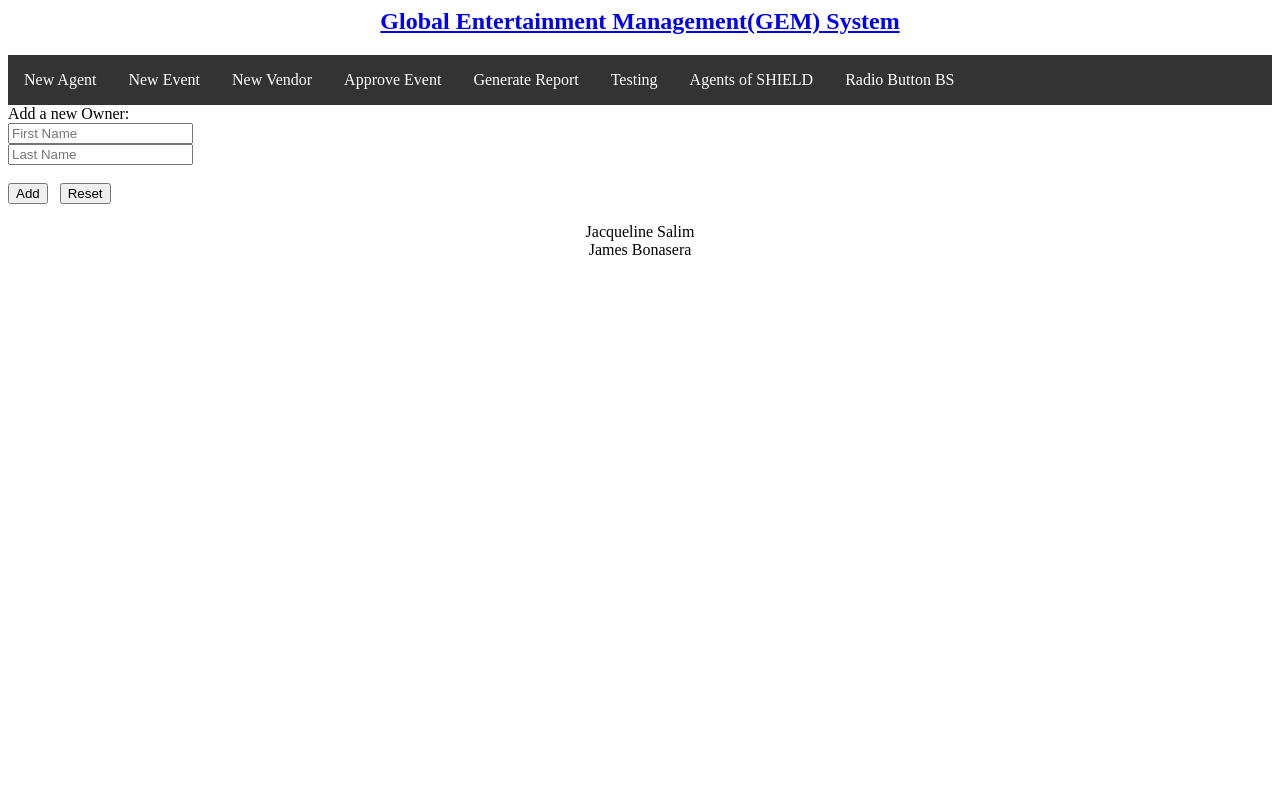
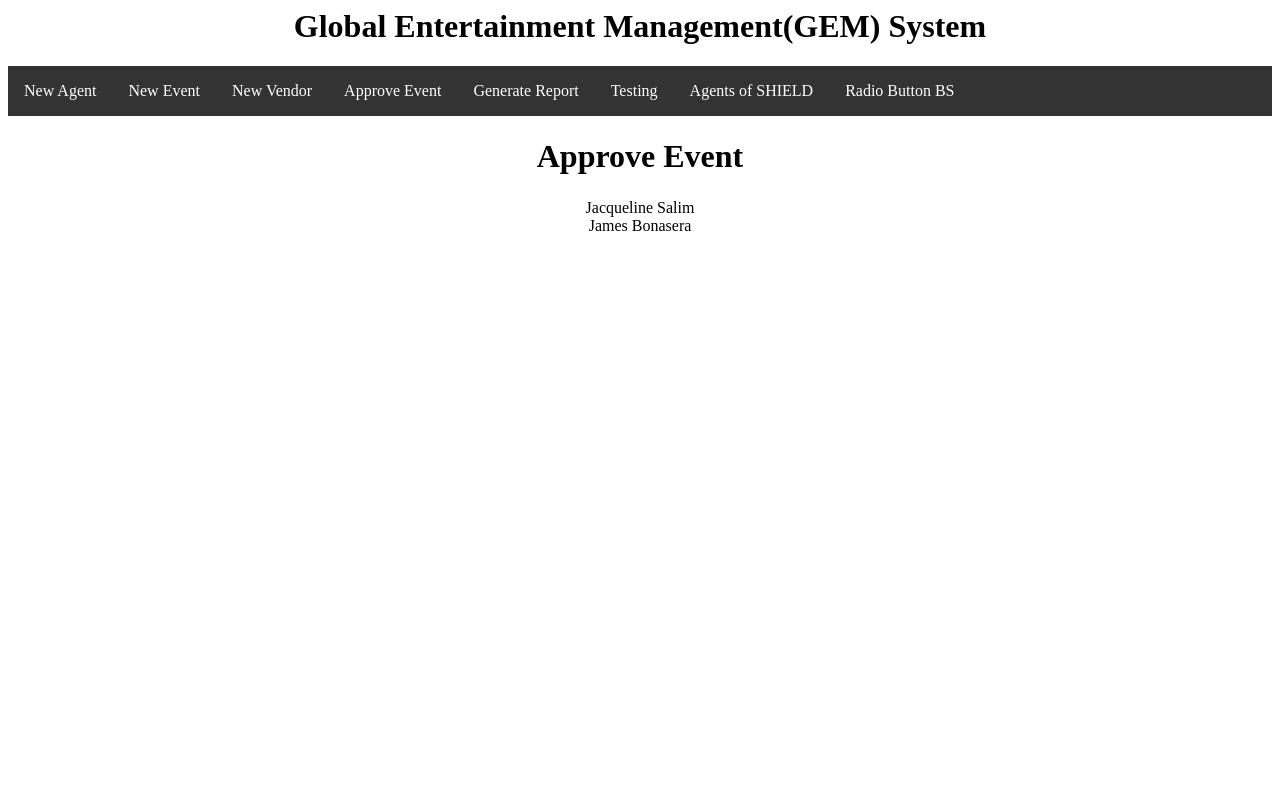
Before and after one commit to Ultoman/csci467, a PHP site: page /approveEvent.php in a window 1280 px wide. Run offline with PHP 8.4, Linux system fonts and the light colour scheme; some libraries are stand-ins or nearby versions.

Commit message:
GEM is not a link

```diff
--- a/approveEvent.php
+++ b/approveEvent.php
@@ -2,43 +2,17 @@
 //Jackie Salim
 //This allows the user to add an Owner
 
-  $pageTitle = "Add Owner";
+  $pageTitle = "Approve Event";
 
   include("header.html");
   require_once("conn.php");
 
-  echo 'Add a new Owner:<br>';
+  echo '<h1 align="center">'.$pageTitle.'</h1>';
 
   //create form
   echo '<form action="approveEvent.php" method="post">';
 
-  echo '<input type="text" name="fName" id="fName" placeholder="First Name"><br>';
-  echo '<input type="text" name="lName" id="lName" placeholder="Last Name"><br>';
-
-  echo '<br>';
-  echo '<input type="submit" name="submit" value="Add">';
-  echo '&nbsp&nbsp&nbsp';
-  echo '<input type="reset" name="reset">';
-
   echo '</form>';
-
-  //handles button action
-  if ($_SERVER['REQUEST_METHOD'] == 'POST')
-  {
-    $firstname = $_POST['fName'];
-    $lastname = $_POST['lName'];
-
-    $sql = "insert into Owner (FirstName, LastName) values (?, ?)";
-
-    try{
-      $stmt = $conn->prepare($sql);
-      $stmt->execute(array($firstname, $lastname));
-    }
-    catch(PDOException $e){
-       $message = $e->getMessage();
-       echo "<script type='text/javascript'>alert('$message');</script>";
-    }
-  }
 
   include("footer.html");
 ?>
--- a/header.html
+++ b/header.html
@@ -59,7 +59,8 @@ li a:hover {
 
 <!--<body>-->
 
-<h2 style="text-align:center"><a href="home.php">Global Entertainment Management(GEM) System</a></h2>
+<!--<h2 style="text-align:center"><a href="home.php">Global Entertainment Management(GEM) System</a></h2> -->
+<h1 style="text-align:center">Global Entertainment Management(GEM) System</h1>
 
 <ul>
   <li><a href="createAgent.php">New Agent</a></li>
```
